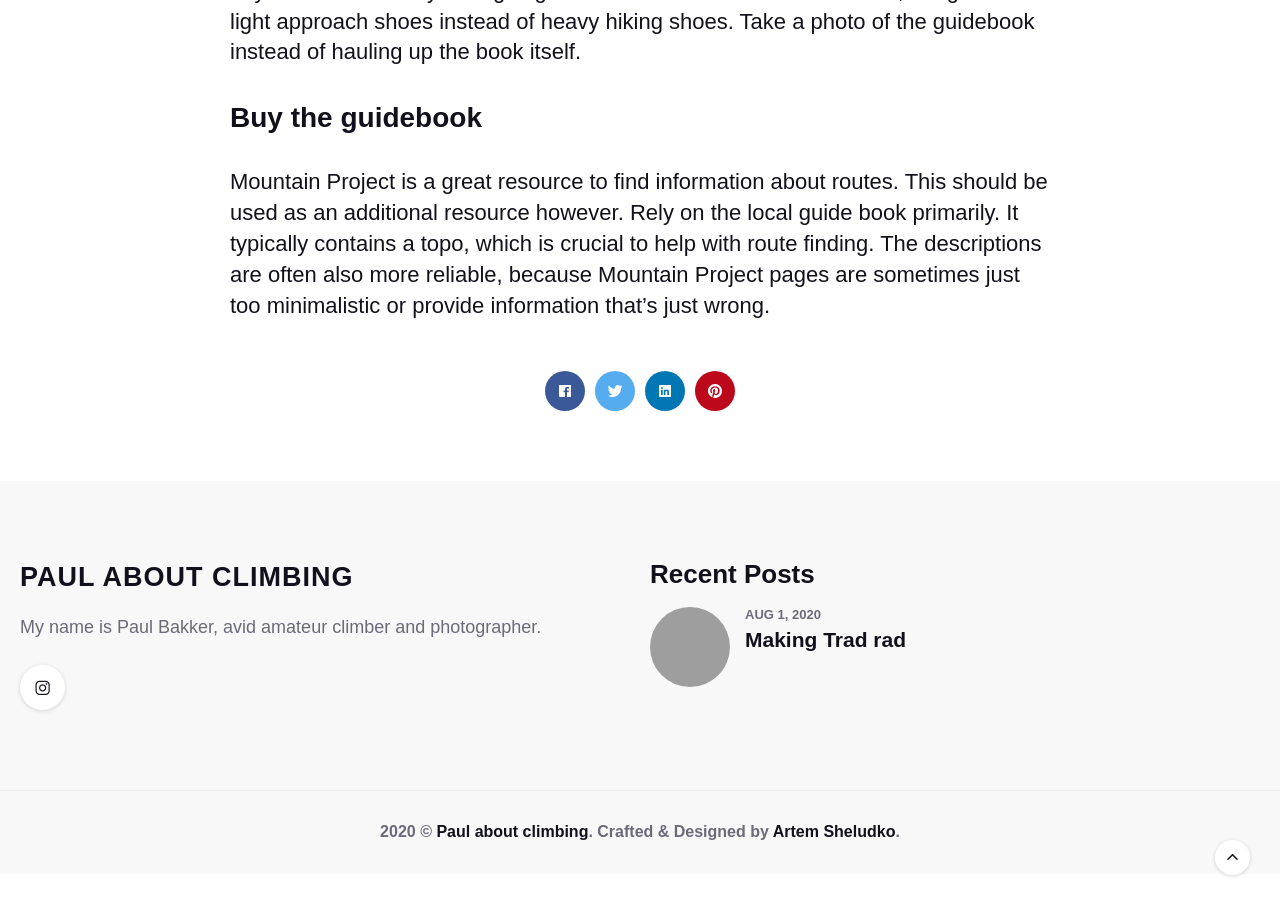
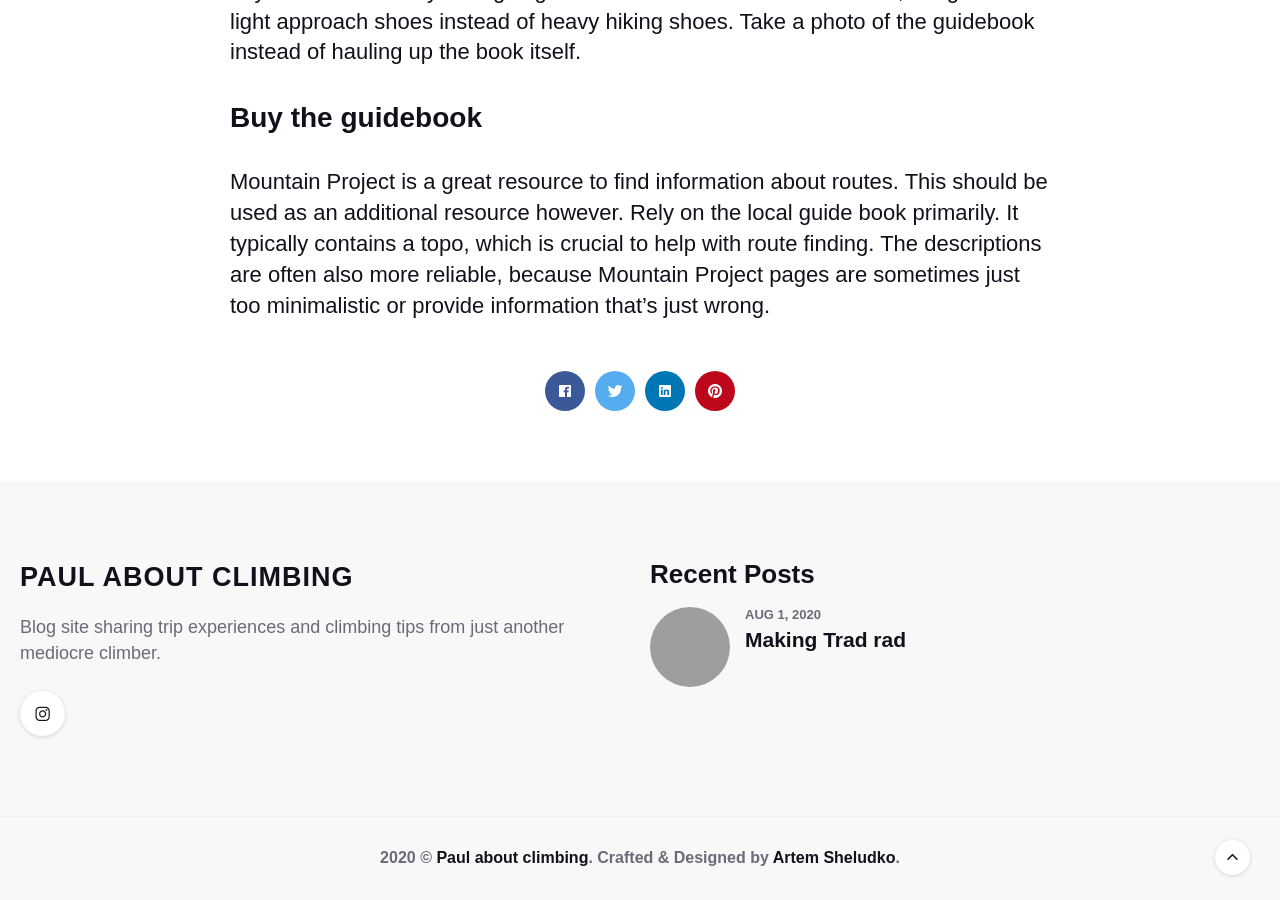
Before and after one commit to paulbakker/climbing, a Jekyll site: the page built from _posts/2020-08-01-making-trad-rad.markdown, in a window 1280 px wide and 900 px high, scrolled down 4159 px. Built offline with Jekyll 4.4.1, drawn with Linux system fonts in a browser that asks for light colours; nearby versions of some CDN libraries; some web fonts are replaced; before the commit the page ends 5033 px from its top, so only the background shows below that; grey boxes are pictures that could not be loaded.

Commit message:
getting first post ready

```diff
--- a/_config.yml
+++ b/_config.yml
@@ -2,7 +2,7 @@
 # General Site Settings
 title: Paul about climbing
 logo: # You can add own logo. For example '/images/logo.png'.
-description: My name is Paul Bakker, avid amateur climber and photographer.
+description: Blog site sharing trip experiences and climbing tips from just another mediocre climber.
 baseurl: "" # The subpath of your site, e.g. /blog
 url: "http://climbing.paulbakker.io" # The base hostname & protocol for your site, e.g. http://example.com
 
```
Also changed, not shown: Gemfile.lock (added), 2 other files.
